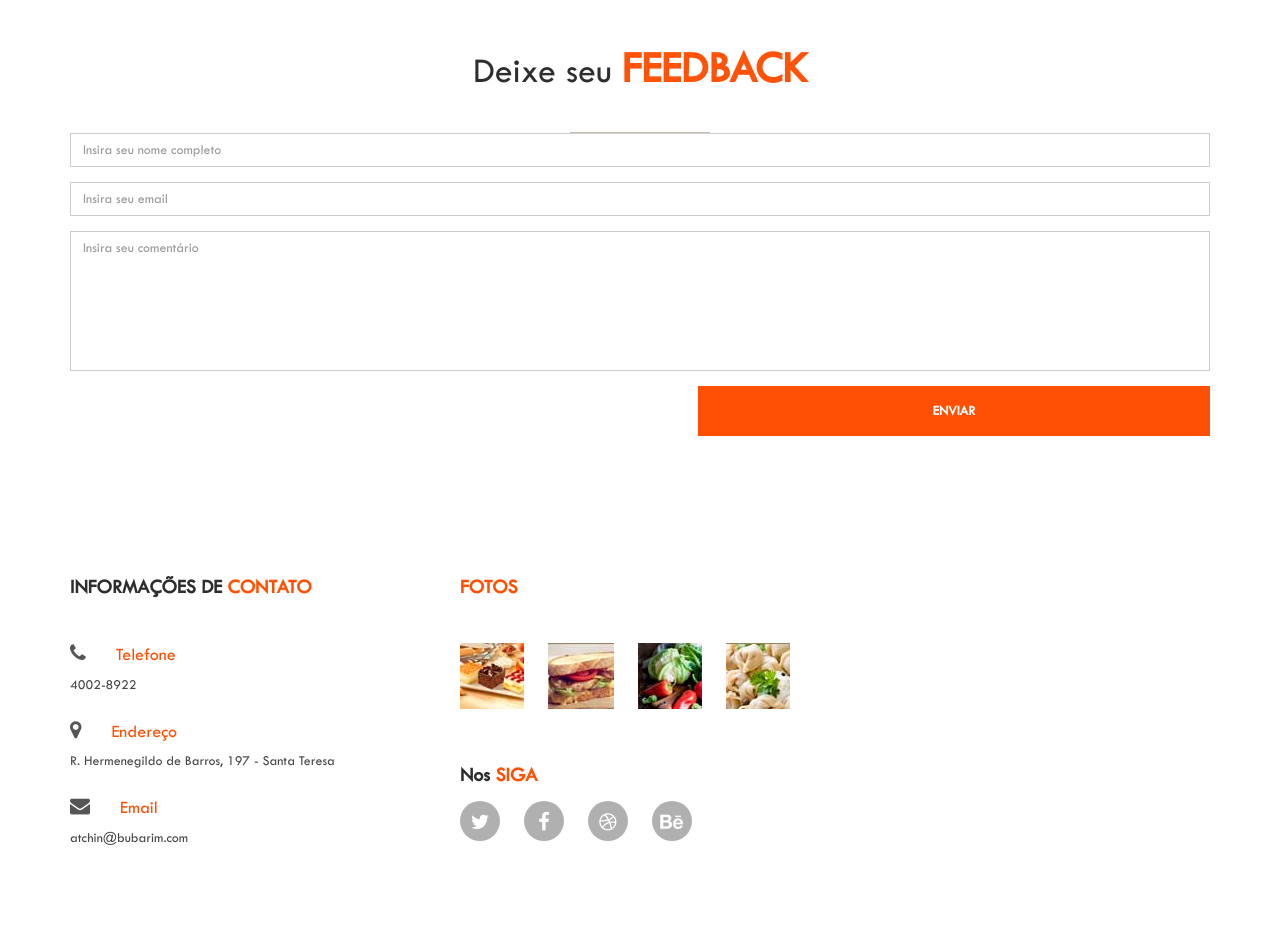
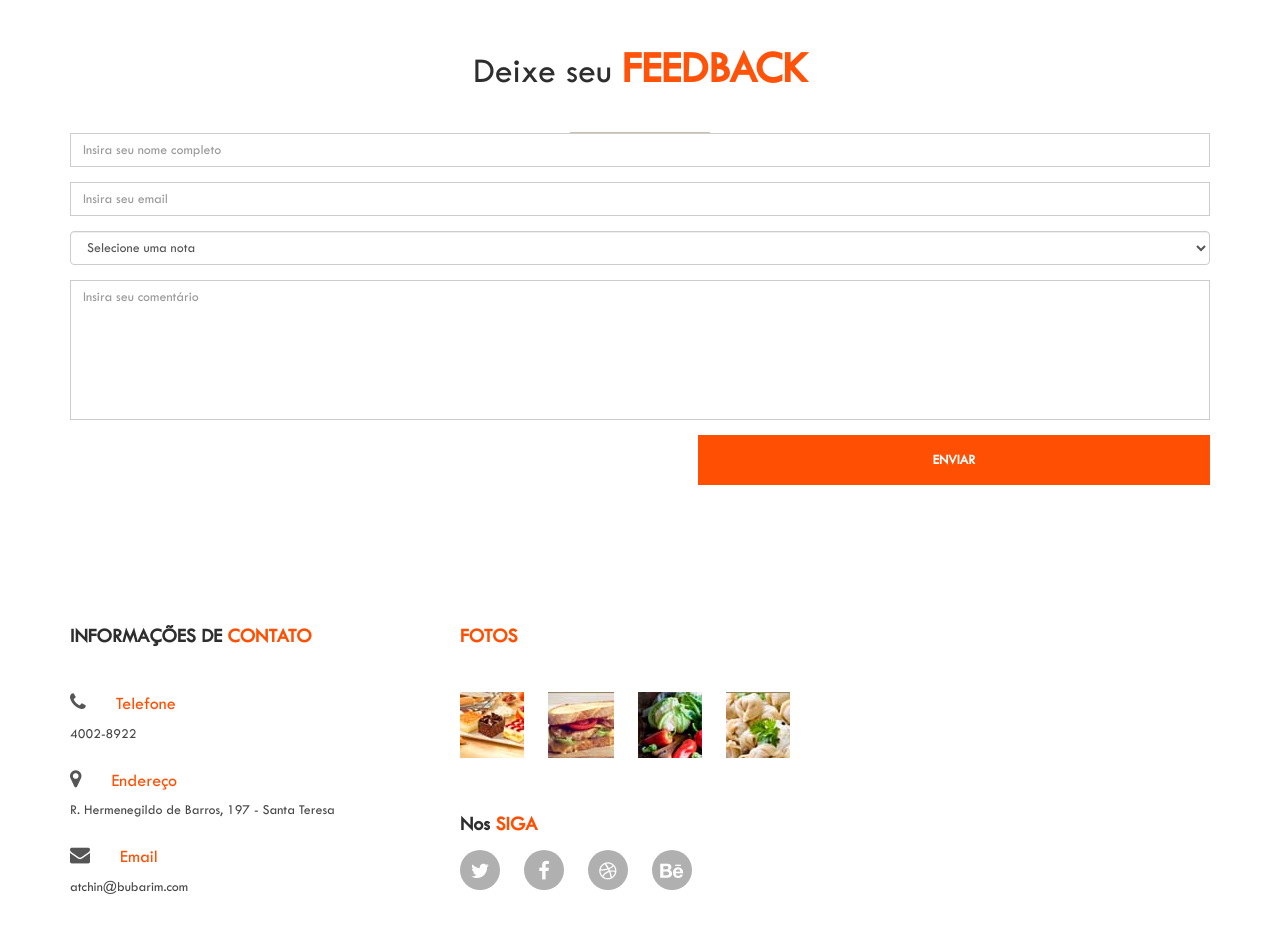
Before and after one commit to BrunoGuimasSz/restaurantemm, a plain HTML site: page index.html in a window 1280 px wide. Shown: the part 4267-5192 px from the top of the page. Drawn offline with Linux system fonts and the light colour scheme.

Commit message:
Update index.html

```diff
--- a/index.html
+++ b/index.html
@@ -295,12 +295,22 @@
 					<div class="block">
 						<h1 class="heading wow fadeInUp" data-wow-duration="500ms" data-wow-delay="300ms">Deixe seu
 							<span>FEEDBACK</span></h1>
-						<form method="get" id="myForm">
+						<form method="post" id="myForm">
 							<div class="form-group wow fadeInDown" data-wow-duration="500ms" data-wow-delay="600ms">
 								<input type="text" class="form-control" placeholder="Insira seu nome completo" required="Preencha esse campo" id="nome">
 							</div>
 							<div class="form-group wow fadeInDown" data-wow-duration="500ms" data-wow-delay="800ms">
 								<input type="email" class="form-control" id="email" placeholder="Insira seu email" required="Preencha esse campo">
+							</div>
+							<div class="form-group wow fadeInDown" data-wow-duration="500ms" data-wow-delay="800ms">
+								<select  class="form-control" id="nota" placeholder="Insira sua nota" required="Preencha esse campo">
+									<option value="">Selecione uma nota</option>
+									<option>★</option>
+									<option>★★</option>
+									<option>★★★</option>
+									<option>★★★★</option>
+									<option>★★★★★</option>
+								</select>
 							</div>
 							<div class="form-group wow fadeInDown" data-wow-duration="500ms" data-wow-delay="1000ms">
 								<textarea class="form-control" rows="3" placeholder="Insira seu comentário" required="Preencha esse campo" id="comentario"></textarea>
@@ -333,7 +343,6 @@
 								<li>
 									<h4><i class="fa fa-envelope"></i>Email</h4>
 									<p>atchin@bubarim.com</p>
-
 								</li>
 							</ul>
 						</div>
```
